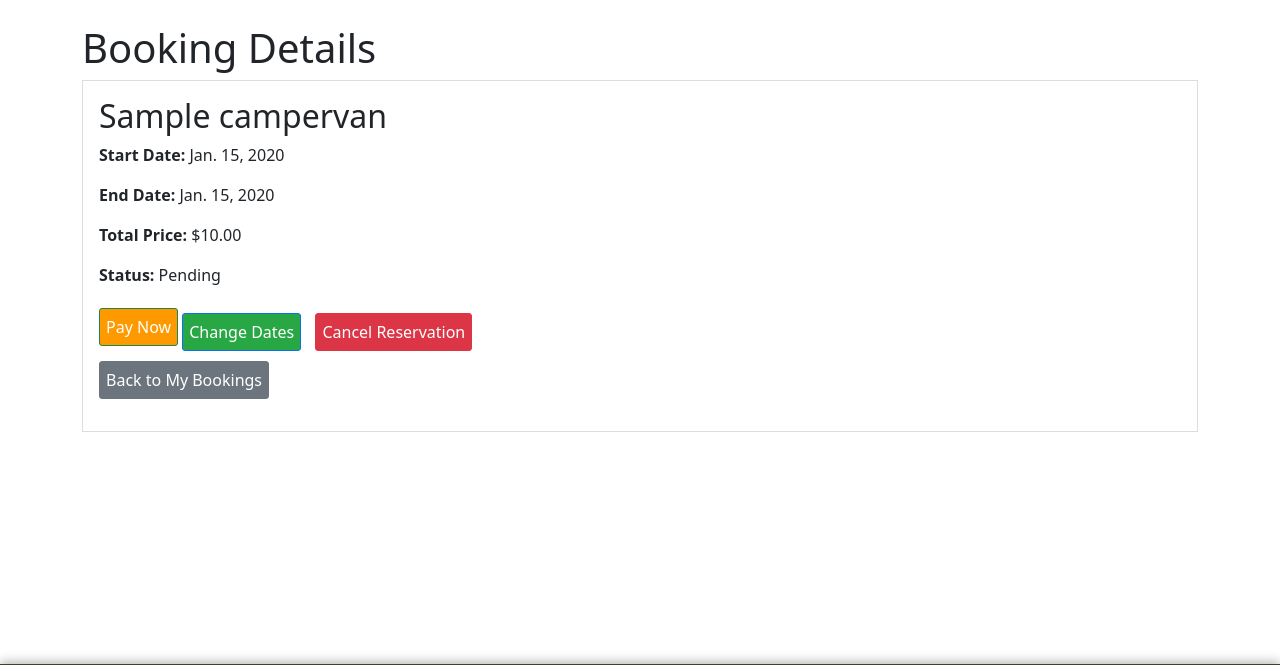
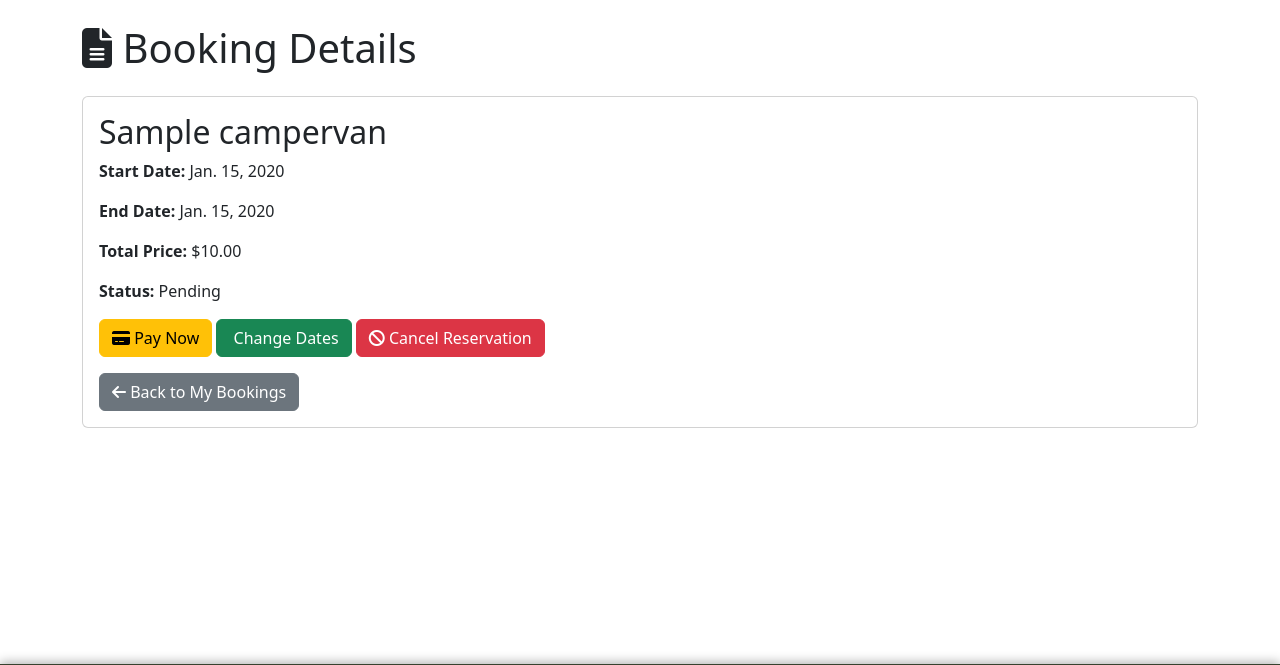
Before and after one commit to Maxcode0101/Wildventures, a Django app: page /booking/booking_details/1/ in a window 1280 px wide. Shown: the part 66-731 px from the top of the page. Run offline with Django 5.2, Linux system fonts and the light colour scheme; a user stored in the database is signed in; tables that the repository leaves empty hold one stand-in row (values such as "Sample post"); some libraries are stand-ins or nearby versions.

Commit message:
Add styling to booking details page with bootstrap

```diff
--- a/booking/templates/booking/booking_details.html
+++ b/booking/templates/booking/booking_details.html
@@ -1,31 +1,42 @@
 {% extends "base.html" %}
 
 {% block content %}
-<h1>Booking Details</h1>
+<h1 class="mb-4"><i class="fa-solid fa-file-alt"></i> Booking Details</h1>
 
-<div style="border: 1px solid #ddd; padding: 16px;">
-    <h2>{{ booking.campervan.name }}</h2>
-    <p><strong>Start Date:</strong> {{ booking.start_date }}</p>
-    <p><strong>End Date:</strong> {{ booking.end_date }}</p>
-    <p><strong>Total Price:</strong> ${{ booking.total_price }}</p>
-    <p><strong>Status:</strong> {{ booking.status }}</p>
+<div class="card">
+    <div class="card-body">
+        <h2 class="card-title">{{ booking.campervan.name }}</h2>
+        <p class="card-text"><strong>Start Date:</strong> {{ booking.start_date }}</p>
+        <p class="card-text"><strong>End Date:</strong> {{ booking.end_date }}</p>
+        <p class="card-text"><strong>Total Price:</strong> ${{ booking.total_price }}</p>
+        <p class="card-text"><strong>Status:</strong> {{ booking.status }}</p>
 
         {% if booking.status == "Pending" %}
-        <a href="{% url 'create_checkout_session' booking.id %}" class="btn btn-success" style="padding: 6px; background-color: #ff9900; color: white; text-decoration: none; border-radius: 3px;">
-            Pay Now
+            <div class="mb-3">
+                <a href="{% url 'create_checkout_session' booking.id %}" class="btn btn-warning">
+                    <i class="fa-solid fa-credit-card"></i> Pay Now
                 </a>
-        <a href="{% url 'edit_booking' booking.id %}" class="btn btn-primary" style="padding: 6px; background-color: #28a745; color: white; text-decoration: none; border-radius: 3px; margin-top: 10px;">
-            Change Dates
+                <a href="{% url 'edit_booking' booking.id %}" class="btn btn-success">
+                    <i class="fa-solid fa-calendar-edit"></i> Change Dates
                 </a>
-        <a href="{% url 'cancel_booking' booking.id %}" class="btn btn-danger" style="padding: 6px; background-color: #dc3545; color: white; text-decoration: none; border-radius: 3px; margin-top: 10px; margin-left: 10px;">
-            Cancel Reservation
+                <a href="{% url 'cancel_booking' booking.id %}" class="btn btn-danger">
+                    <i class="fa-solid fa-ban"></i> Cancel Reservation
                 </a>
+            </div>
+        {% elif booking.status == "Confirmed" and not booking.pending_cancel %}
+            <div class="mb-3">
+                <a href="{% url 'request_date_change' booking.id %}" class="btn btn-primary">
+                    <i class="fa-solid fa-calendar-plus"></i> Request Date Change
+                </a>
+                <a href="{% url 'request_cancellation' booking.id %}" class="btn btn-danger">
+                    <i class="fa-solid fa-trash-alt"></i> Request Cancellation
+                </a>
+            </div>
         {% endif %}
 
-    <p style="margin-top: 10px;">
-        <a href="{% url 'my_bookings' %}" class="btn btn-secondary" style="padding: 6px; background-color: #6c757d; color: white; text-decoration: none; border-radius: 3px;">
-            Back to My Bookings
+        <a href="{% url 'my_bookings' %}" class="btn btn-secondary">
+            <i class="fa-solid fa-arrow-left"></i> Back to My Bookings
         </a>
-    </p>
+    </div>
 </div>
 {% endblock %}
```
Lines whose indentation alone changed are shown as unchanged.
